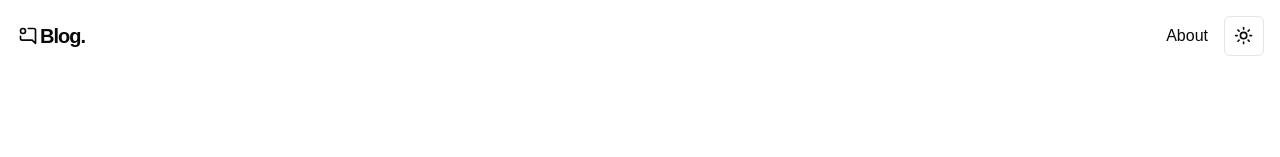
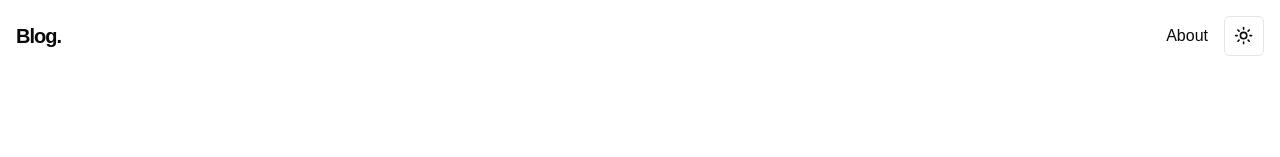
Before and after one commit to gevaun/blog, a Next.js app: page / in a window 1280 px wide. Shown: the top 157 px of the page. Built offline with nearby package versions, Linux system fonts and the light colour scheme.

Commit message:
Refactor navigation component to remove unnecessary icon

```diff
--- a/components/navigation.tsx
+++ b/components/navigation.tsx
@@ -20,7 +20,7 @@ export default function navigation() {
     <nav className="flex justify-between items-center p-4">
       <div className="flex items-center gap-4">
         <Link href="/" className="text-xl font-bold tracking-tighter flex items-center">
-          <MessageSquareDotIcon className="scale-x scale-x-[-1] h-5"/> Blog.
+          Blog.
         </Link>
       </div>
       <div className="flex items-center gap-4">
```
